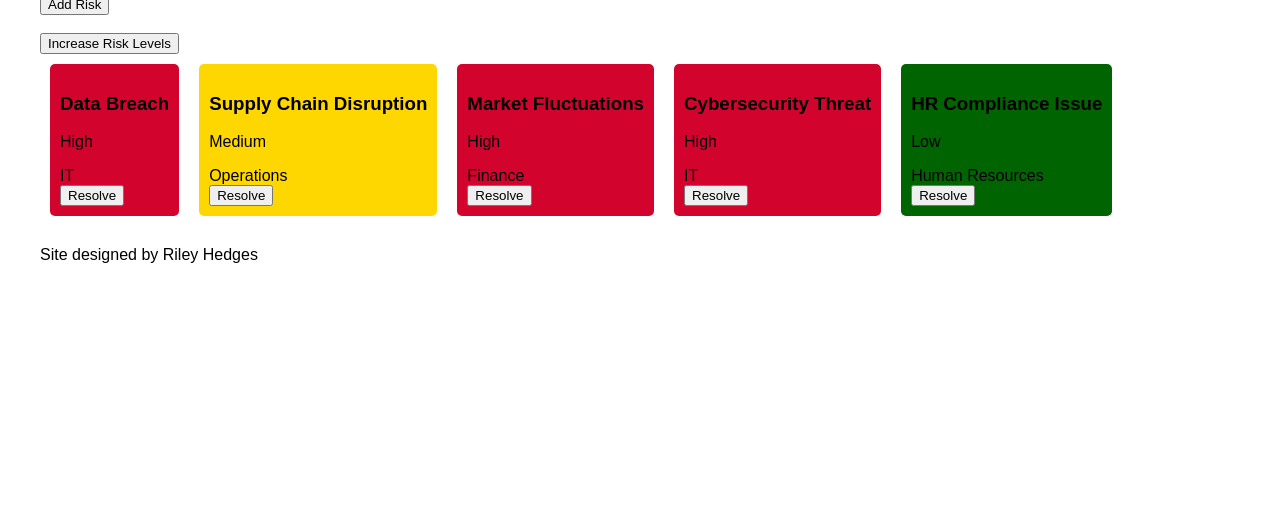
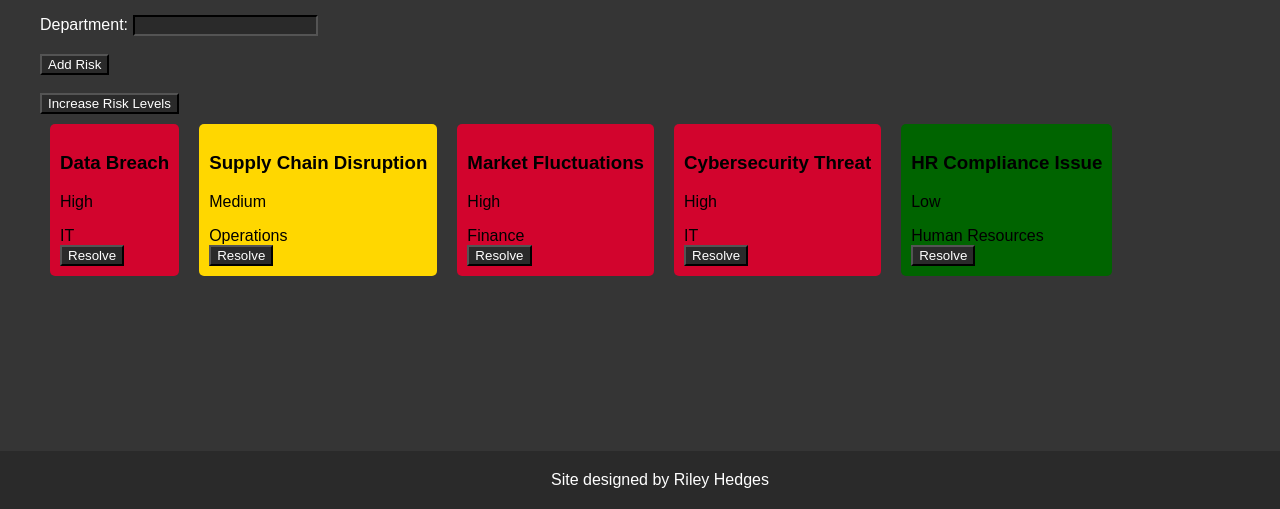
Before and after one commit to rhedgesusf/coding-challenge-15, a plain HTML site: page index.html in a window 1280 px wide. Shown: the part 291-800 px from the top of the page. Drawn offline with Linux system fonts and the light colour scheme.

Commit message:
Added design

```diff
--- a/index.html
+++ b/index.html
@@ -7,10 +7,13 @@
     <style>
       body {
         font-family: Arial, sans-serif;
+        color: white;
+        background-color: #353535;
         margin: 20px;
         padding: 20px;
       }
       .riskCard {
+        color: black;
         padding: 10px;
         margin: 10px;
         background-color: lightgray;
@@ -20,6 +23,32 @@
       #riskDashboard {
         margin-bottom: 20px;
       }
+      textarea:focus, input:focus {
+        background-color: #2A2A2A;
+      }
+      input, select, textarea{
+        color: white;
+        background-color: #2A2A2A;
+        border-color: #000000;
+      }
+      button{
+        color: white;
+        background-color: #2A2A2A;
+        border-color: #000000;
+      }
+      header, footer{
+            color: white;
+            padding: 20px;
+            text-align: center;
+            background-color: #2A2A2A;
+        }
+        footer{
+            position: fixed;
+            bottom: 0;
+            left: 0;
+            width: 100%
+        }
+
     </style>
   </head>
   <body>
```
